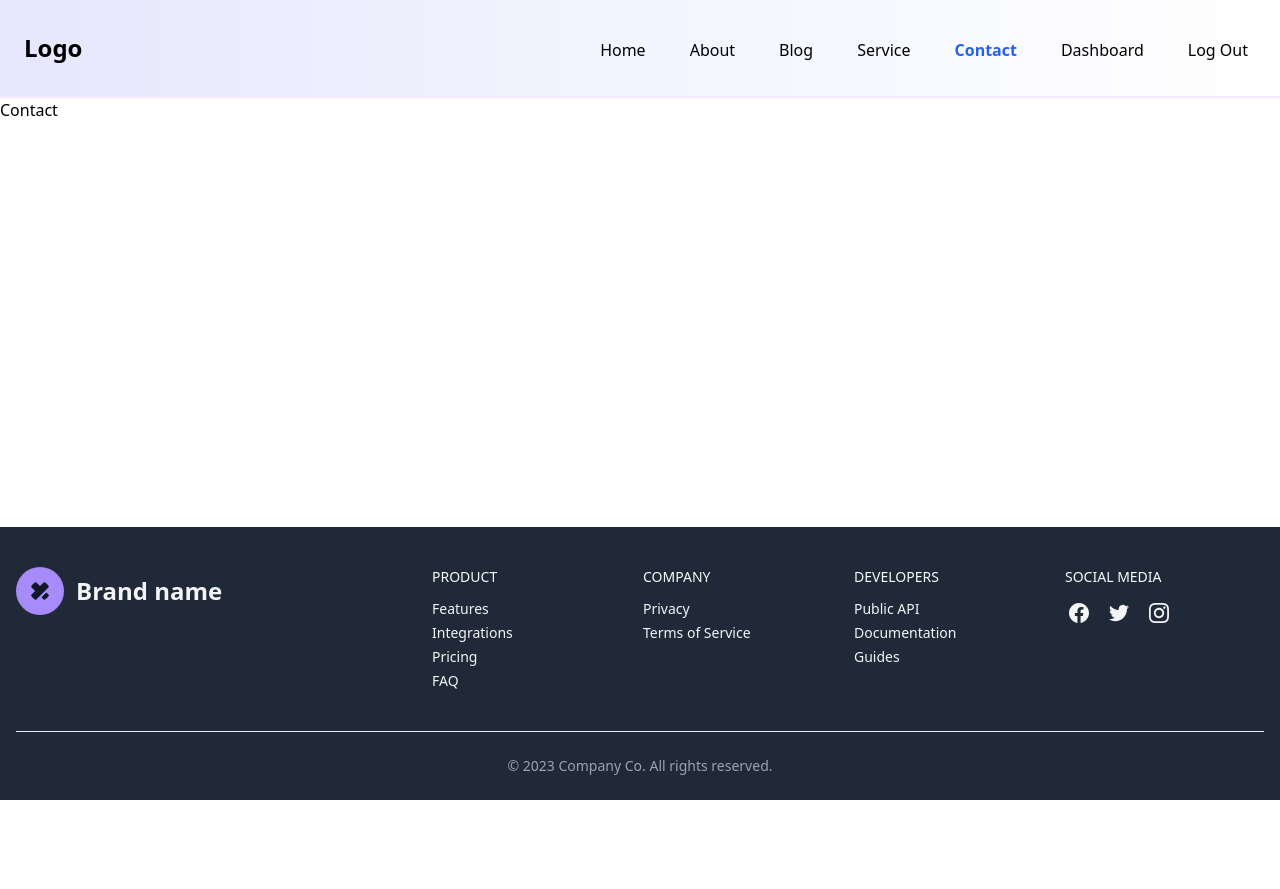
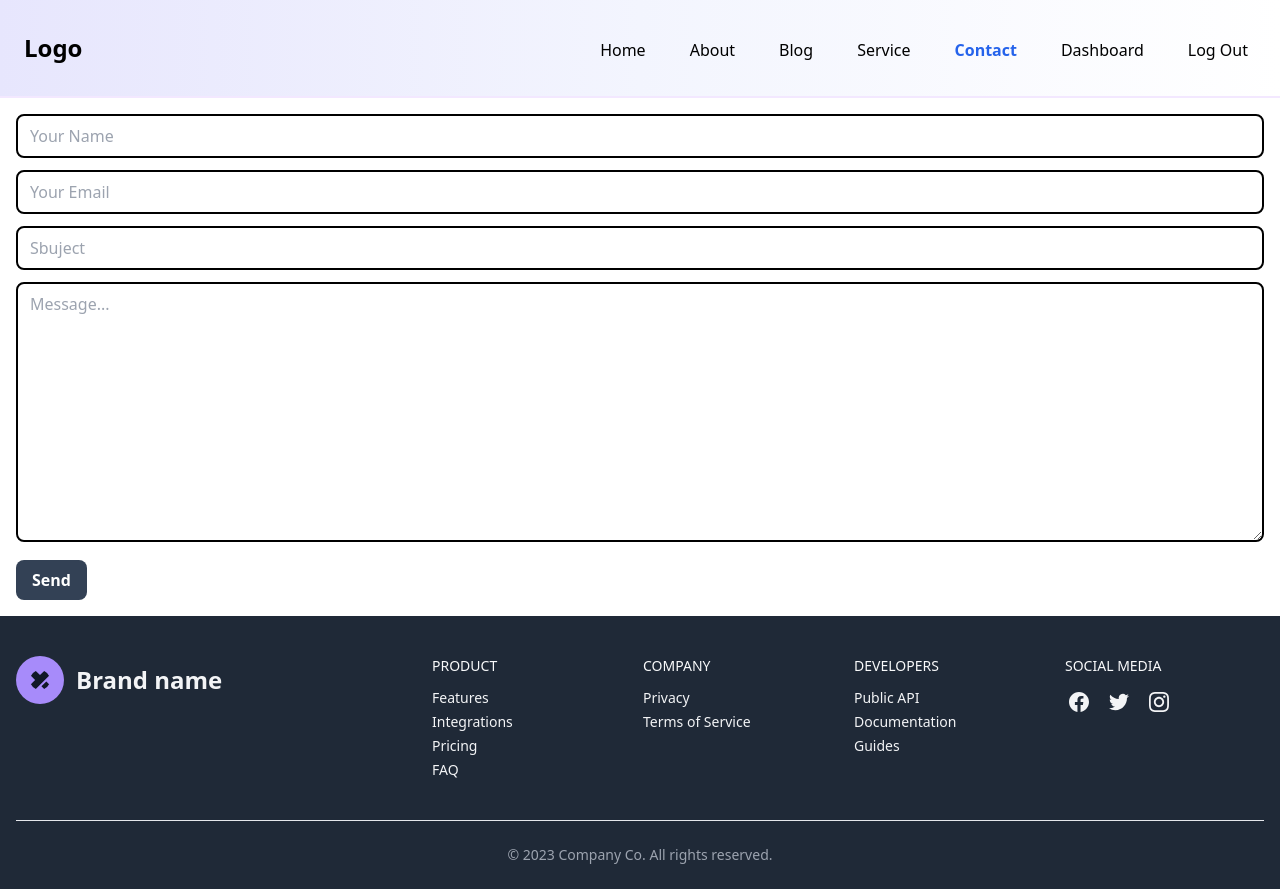
Before and after one commit to mehedi-hasan95/assingment-20, a Next.js app: page /contact in a window 1280 px wide. Before the commit the page ends 800 px from the top, so only its background shows below. Built offline with nearby package versions, Linux system fonts and the light colour scheme.

Commit message:
Dynamic contact page done

```diff
--- a/package.json
+++ b/package.json
@@ -14,6 +14,8 @@
         "jose": "^5.0.1",
         "lucide-react": "^0.290.0",
         "next": "14.0.0",
+        "nodemailer": "^6.9.7",
+        "nodemailer-smtp-transport": "^2.7.4",
         "react": "^18",
         "react-dom": "^18"
     },
--- /dev/null
+++ b/src/app/api/mail/route.js
@@ -0,0 +1,17 @@
+import { SendEmail } from "@/utils/SendEmailUtils";
+import { NextResponse } from "next/server";
+export async function POST(req, res) {
+    try {
+        let reqBody = await req.json();
+        let name = reqBody.name;
+        let EmailSubject = reqBody.subject;
+        let email = reqBody.email;
+        let EmailText = reqBody.message;
+
+        let res = await SendEmail(name, email, EmailText, EmailSubject);
+
+        return NextResponse.json({ status: "Success", data: res });
+    } catch (e) {
+        return NextResponse.json({ status: "Fail", data: e.toString() });
+    }
+}
--- a/src/app/contact/page.jsx
+++ b/src/app/contact/page.jsx
@@ -1,10 +1,96 @@
+"use client";
 import MainMenu from "@/components/menu/MainMenu";
+import { Loader2 } from "lucide-react";
+import { useRouter } from "next/navigation";
+import { useState } from "react";
 
 const ContactPage = () => {
+    const router = useRouter();
+    const [loading, setLoading] = useState(false);
+    const submitMessage = async (e) => {
+        e.preventDefault();
+        const name = e.target.name.value;
+        const email = e.target.email.value;
+        const subject = e.target.subject.value;
+        const message = e.target.message.value;
+        const data = { name, email, subject, message };
+        try {
+            setLoading(true);
+            const response = await fetch("/api/mail", {
+                method: "POST", // or 'PUT'
+                headers: {
+                    "Content-Type": "application/json",
+                },
+                body: JSON.stringify(data),
+            });
+
+            const result = await response.json();
+            if (result.status === "Success") {
+                router.push("/dashboard");
+            }
+        } catch (error) {
+            console.error("Error:", error);
+        } finally {
+            setLoading(false);
+        }
+    };
     return (
         <div>
             <MainMenu />
-            <div>Contact</div>
+            <div className="container mx-auto p-4">
+                <form onSubmit={submitMessage}>
+                    <input
+                        type="text"
+                        name="name"
+                        id=""
+                        className="border-2 border-black rounded-lg px-3 py-2 w-full mb-3"
+                        placeholder="Your Name"
+                        required
+                    />
+                    <input
+                        type="email"
+                        name="email"
+                        id=""
+                        className="border-2 border-black rounded-lg px-3 py-2 w-full mb-3"
+                        placeholder="Your Email"
+                        required
+                    />
+                    <input
+                        type="text"
+                        name="subject"
+                        id=""
+                        className="border-2 border-black rounded-lg px-3 py-2 w-full mb-3"
+                        placeholder="Sbuject"
+                        required
+                    />
+                    <textarea
+                        name="message"
+                        id=""
+                        cols="30"
+                        rows="10"
+                        className="border-2 border-black rounded-lg px-3 py-2 w-full mb-3"
+                        placeholder="Message..."
+                        required
+                    ></textarea>
+                    {loading ? (
+                        <button
+                            disabled
+                            className="text-xl font-semibold max-w-max bg-slate-600 px-5 py-2 rounded-lg text-white cursor-pointer disabled:cursor-not-allowed flex items-center gap-2"
+                        >
+                            Sending...{" "}
+                            <span className="animate-spin">
+                                <Loader2 size={24} />
+                            </span>
+                        </button>
+                    ) : (
+                        <input
+                            type="submit"
+                            value="Send"
+                            className="bg-slate-700 text-white px-4 py-2 rounded-lg max-w-max font-bold cursor-pointer"
+                        />
+                    )}
+                </form>
+            </div>
         </div>
     );
 };
--- /dev/null
+++ b/src/utils/SendEmailUtils.js
@@ -0,0 +1,27 @@
+const nodemailer = require("nodemailer");
+const smtpTransport = require("nodemailer-smtp-transport");
+export async function SendEmail(name, email, EmailText, EmailSubject) {
+    let transporter = nodemailer.createTransport(
+        smtpTransport({
+            host: "mail.amitjs.com",
+            port: 465,
+            secure: true,
+            auth: {
+                user: "test@amitjs.com",
+                pass: "ykf$4A0my,%P",
+            },
+            tls: {
+                rejectUnauthorized: false,
+            },
+        })
+    );
+
+    let mailOptions = {
+        from: email,
+        to: `mh.me.mehedi@gmail.com`,
+        subject: EmailSubject,
+        text: EmailText,
+    };
+
+    return await transporter.sendMail(mailOptions);
+}
```
Also changed, not shown: 1 other file (tests, documents, lock files or other folders).
